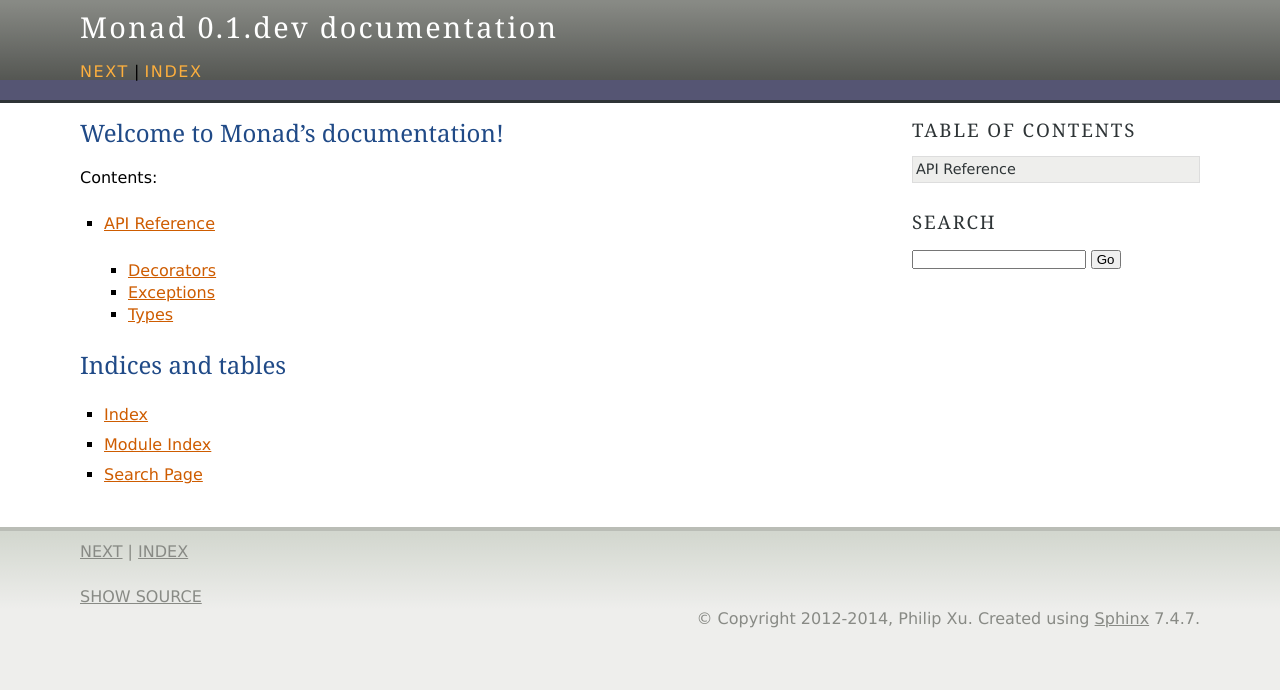
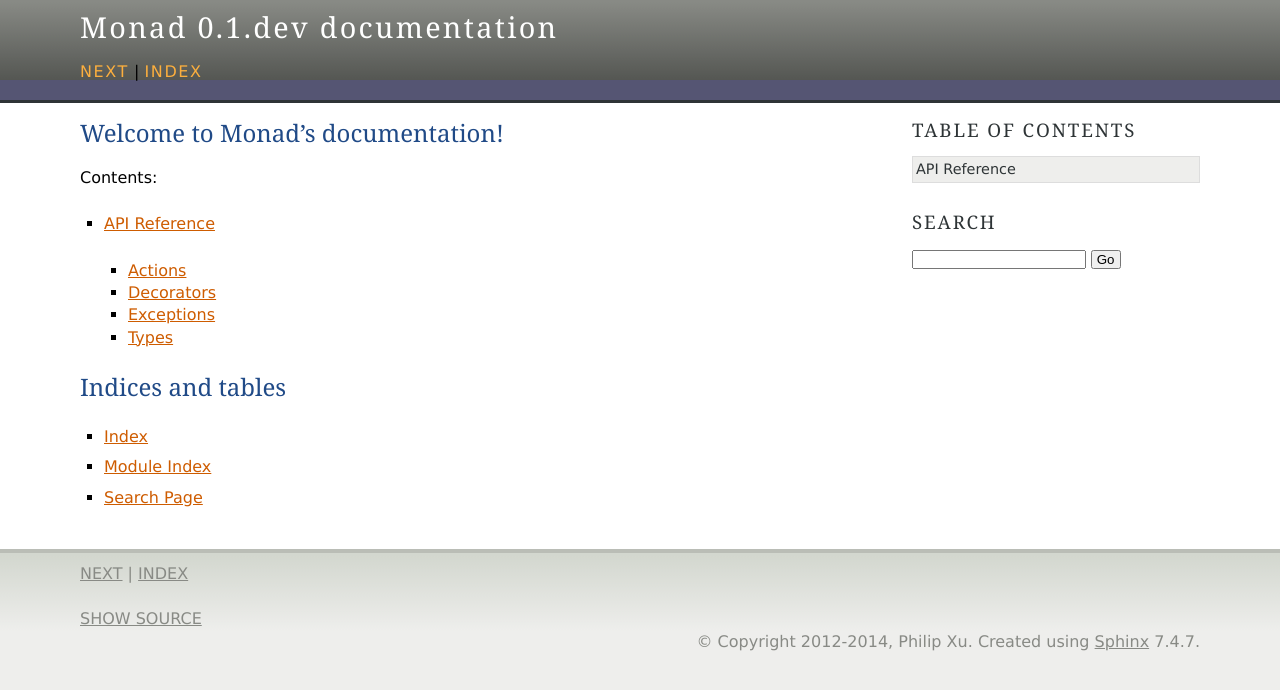
Before and after one commit to pyx/monad, a Sphinx documentation site: the page built from docs/index.rst, in a window 1280 px wide. Shown: the top 690 px of the page. Built offline with Sphinx 7.4.7, drawn with Linux system fonts in a browser that asks for light colours.

Commit message:
Added API reference: actions
--HG--
extra : histedit_source : d278e74b21536cf6d18137a4748a846574478c38

```diff
--- /dev/null
+++ b/docs/api/actions.rst
@@ -0,0 +1,6 @@
+Actions
+=======
+
+.. automodule:: monad.actions
+   :members:
+   :show-inheritance:
--- a/docs/reference.rst
+++ b/docs/reference.rst
@@ -7,6 +7,7 @@ API Reference
 .. toctree::
    :maxdepth: 2
 
+   api/actions
    api/decorators
    api/exceptions
    api/types/index
```
